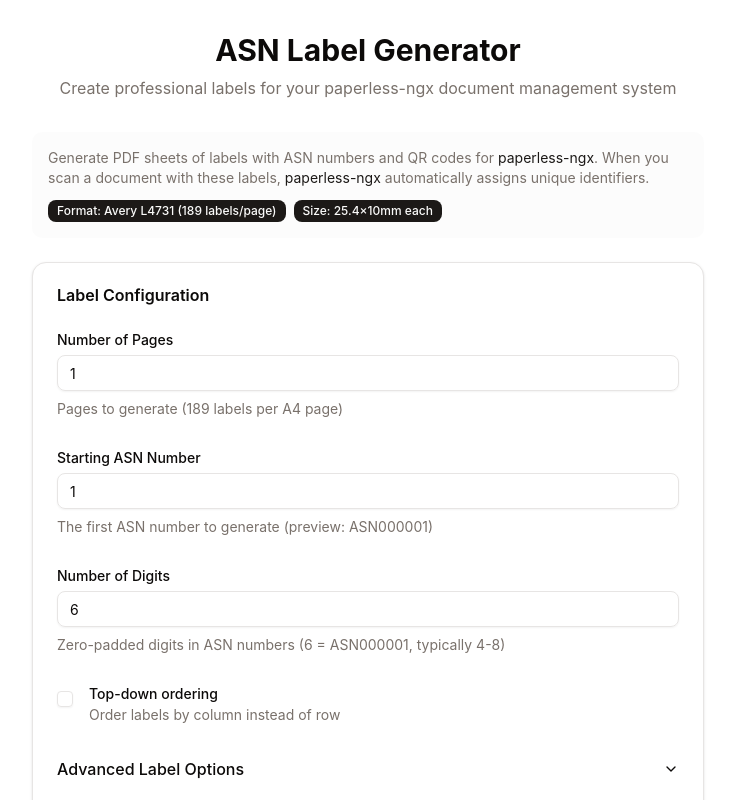
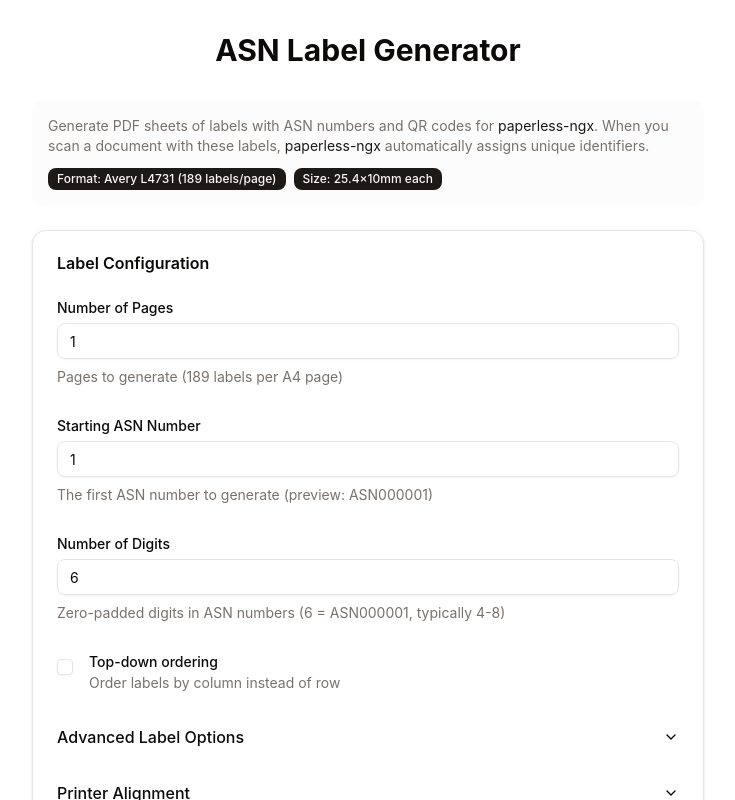
Before and after one commit to eikowagenknecht/asn-label-generator, a React (Vite) app: page / in a window 1280 px wide. Shown: the top 800 px of the page, without its empty margins (272-1007 px from the left). Built offline with nearby package versions, Linux system fonts and the light colour scheme.

Commit message:
refactor: lint
Signed-off-by: Eiko Wagenknecht <git@eiko-wagenknecht.de>

```diff
--- a/src/web/App.tsx
+++ b/src/web/App.tsx
@@ -2,17 +2,13 @@
 
 function App() {
   return (
-    <div className="min-h-screen bg-background">
+    <div className="bg-background">
       <div className="container mx-auto py-8">
         <div className="max-w-2xl mx-auto">
           <header className="mb-8 text-center">
             <h1 className="text-3xl font-bold text-foreground mb-2">
               ASN Label Generator
             </h1>
-            <p className="text-muted-foreground">
-              Create professional labels for your paperless-ngx document
-              management system
-            </p>
           </header>
           <LabelGeneratorForm />
         </div>
```
